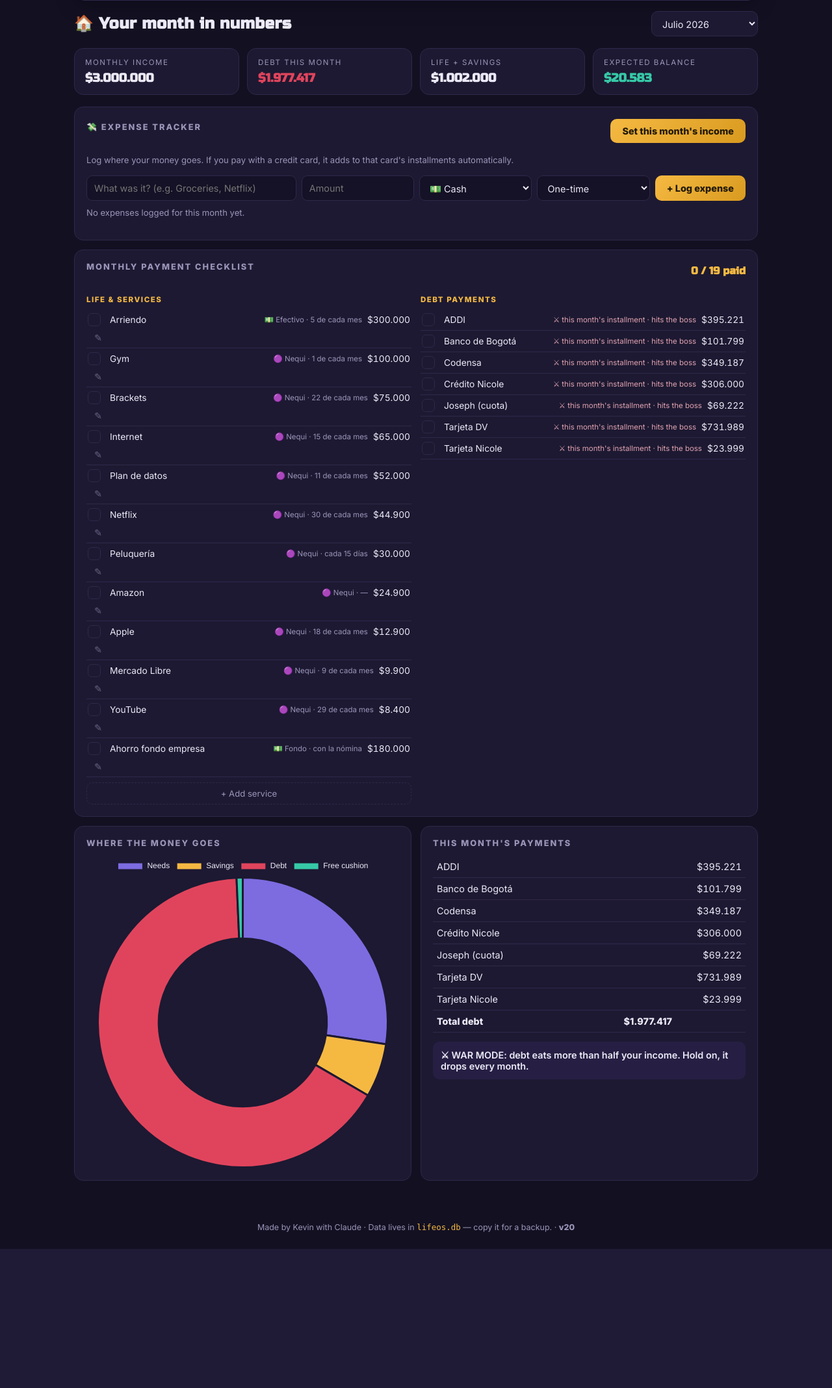
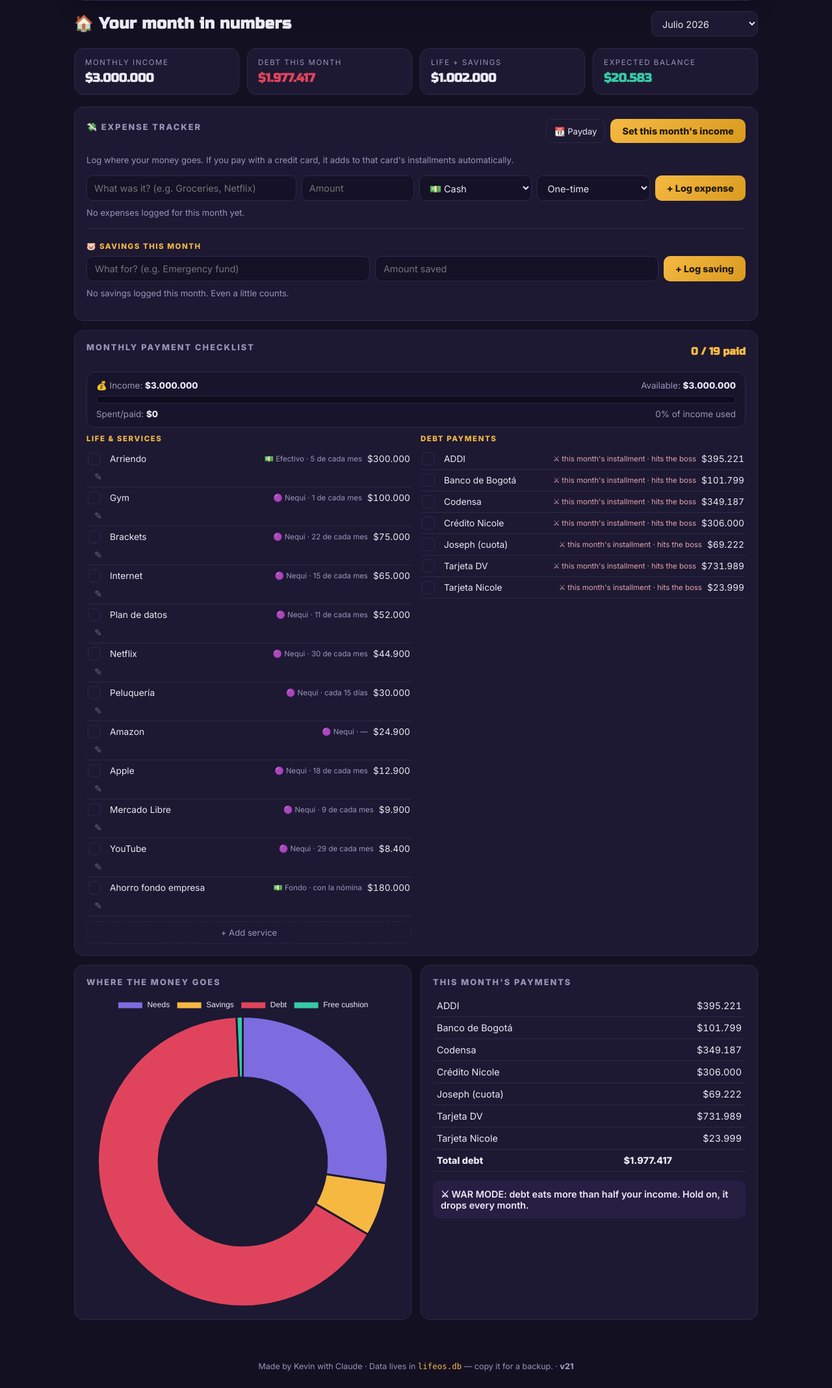
Before and after one commit to kacp10/kevin-lifeos, a Flask app: page / in a window 1280 px wide. Shown: the part 271-2407 px from the top of the page at 65% size. Before the commit the page ends 2193 px from the top, so only its background shows below. Run offline with Flask 3, Linux system fonts and the light colour scheme; data comes from the database, SQL or seed files in the repository; data that the repository does not hold is empty; some libraries are stand-ins or nearby versions.

Commit message:
Add files via upload

```diff
--- a/templates/index.html
+++ b/templates/index.html
@@ -42,7 +42,10 @@
   <div class="panel">
     <div class="row-between">
       <h2>💸 Expense tracker</h2>
-      <button class="btn-gold" id="setIncomeBtn">Set this month's income</button>
+      <span style="display:flex;gap:8px">
+        <button class="btn-ghost" id="setPaydayBtn" title="When do you get paid?">📆 Payday</button>
+        <button class="btn-gold" id="setIncomeBtn">Set this month's income</button>
+      </span>
     </div>
     <p class="hint">Log where your money goes. If you pay with a credit card, it adds to that card's installments automatically.</p>
     <form id="expenseNew" class="expense-form">
@@ -57,6 +60,15 @@
     </form>
     <div id="expenseSummary"></div>
     <div id="expenseList"></div>
+    <div class="save-box">
+      <h3 class="mini-title">🐷 Savings this month</h3>
+      <form id="saveNew" class="abono-form">
+        <input id="svName" placeholder="What for? (e.g. Emergency fund)" required>
+        <input id="svAmount" type="number" min="1" placeholder="Amount saved" required>
+        <button class="btn-gold" type="submit">+ Log saving</button>
+      </form>
+      <div id="saveList"></div>
+    </div>
   </div>
 
   <div class="panel">
@@ -64,6 +76,7 @@
       <h2>Monthly payment checklist</h2>
       <strong id="checkCount" class="gold-txt"></strong>
     </div>
+    <div id="incomeBar" class="income-bar"></div>
     <div class="grid-2">
       <div>
         <h3 class="mini-title">Life & services</h3>
@@ -278,7 +291,7 @@
 </section>
 
 </main>
-<footer>Made by Kevin with Claude · Data lives in <code>lifeos.db</code> — copy it for a backup. · <b>v20</b></footer>
-<script src="/static/app.js?v=20"></script>
+<footer>Made by Kevin with Claude · Data lives in <code>lifeos.db</code> — copy it for a backup. · <b>v21</b></footer>
+<script src="/static/app.js?v=21"></script>
 </body>
 </html>
```
